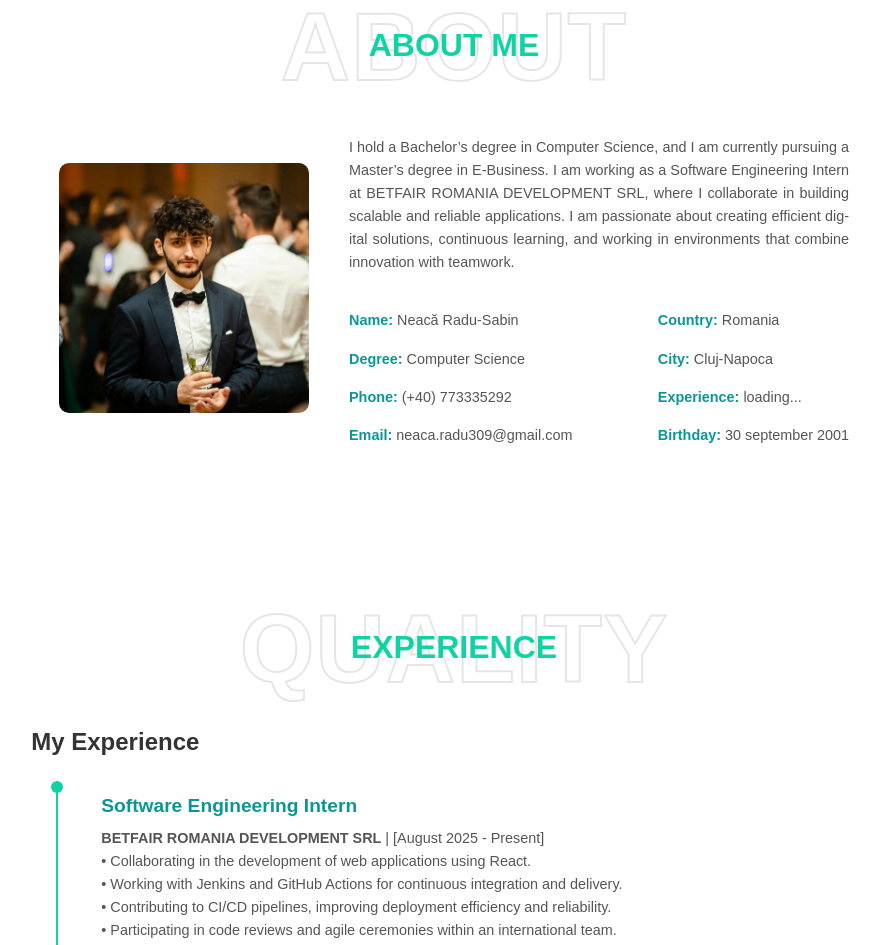
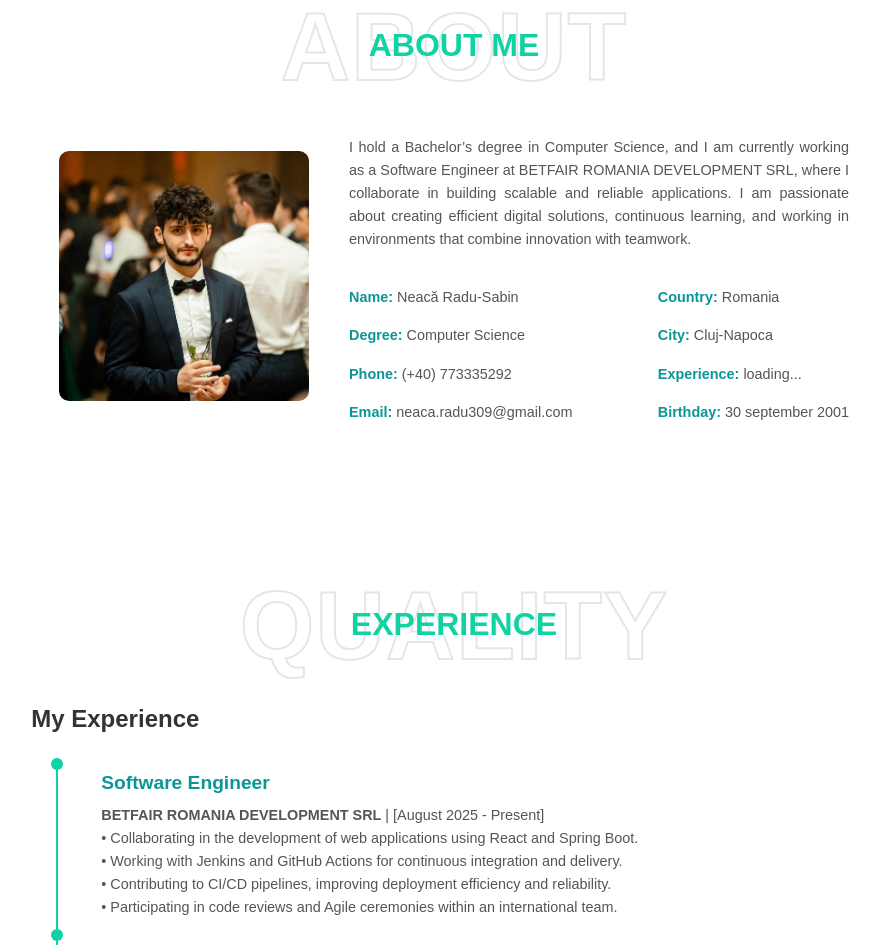
Before and after one commit to Radu309/my-portfolio, a React (Vite) app: page / in a window 1280 px wide. Shown: the part 860-1805 px from the top of the page, without its empty margins (186-1066 px from the left). Built offline with nearby package versions, Linux system fonts and the light colour scheme.

Commit message:
fix: aboutMe section - updated

```diff
--- a/src/components/AboutMe.jsx
+++ b/src/components/AboutMe.jsx
@@ -71,10 +71,9 @@ function AboutMe({experience}){
                 <div className="about-text">
                     <h3></h3>
                     <p  ref={paragraphRef}>
-                        I hold a Bachelor’s degree in Computer Science, and I am currently pursuing
-                        a Master’s degree in E-Business. I am working as a Software Engineering
-                        Intern at BETFAIR ROMANIA DEVELOPMENT SRL, where I collaborate in
-                        building scalable and reliable applications. I am passionate about creating
+                        I hold a Bachelor’s degree in Computer Science, and I am currently working
+                        as a Software Engineer at BETFAIR ROMANIA DEVELOPMENT SRL, where I collaborate
+                        in building scalable and reliable applications. I am passionate about creating
                         efficient digital solutions, continuous learning, and working in environments
                         that combine innovation with teamwork.
                     </p>
--- a/src/components/MyExperience.jsx
+++ b/src/components/MyExperience.jsx
@@ -4,16 +4,16 @@ import "../styles/MyExperience.css";
 const experienceData = [
   {
     id: 1,
-    role: "Software Engineering Intern",
+    role: "Software Engineer",
     company: "BETFAIR ROMANIA DEVELOPMENT SRL",
     startDate: "2025-08",
     endDate: "Present",
     displayDate: "August 2025 - Present",
     description: [
-      "Collaborating in the development of web applications using React.",
+      "Collaborating in the development of web applications using React and Spring Boot.",
       "Working with Jenkins and GitHub Actions for continuous integration and delivery.",
       "Contributing to CI/CD pipelines, improving deployment efficiency and reliability.",
-      "Participating in code reviews and agile ceremonies within an international team.",
+      "Participating in code reviews and Agile ceremonies within an international team.",
     ],
   },
   {
```
Also changed, not shown: 1 other file (tests, documents, lock files or other folders).
